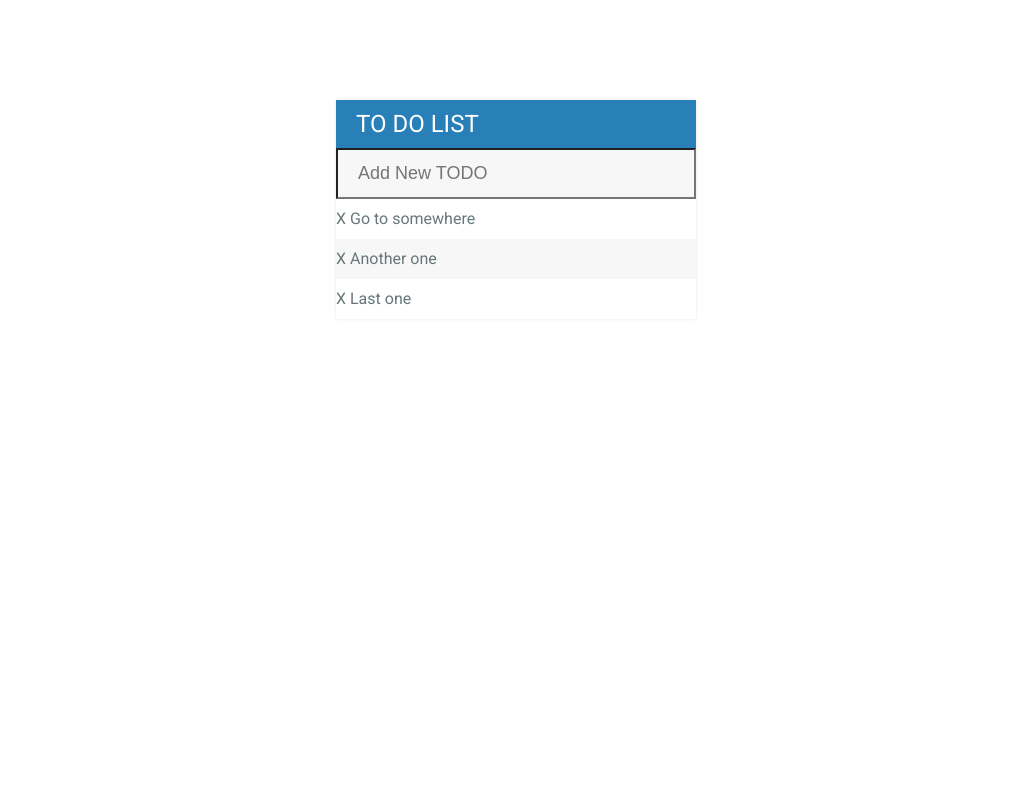
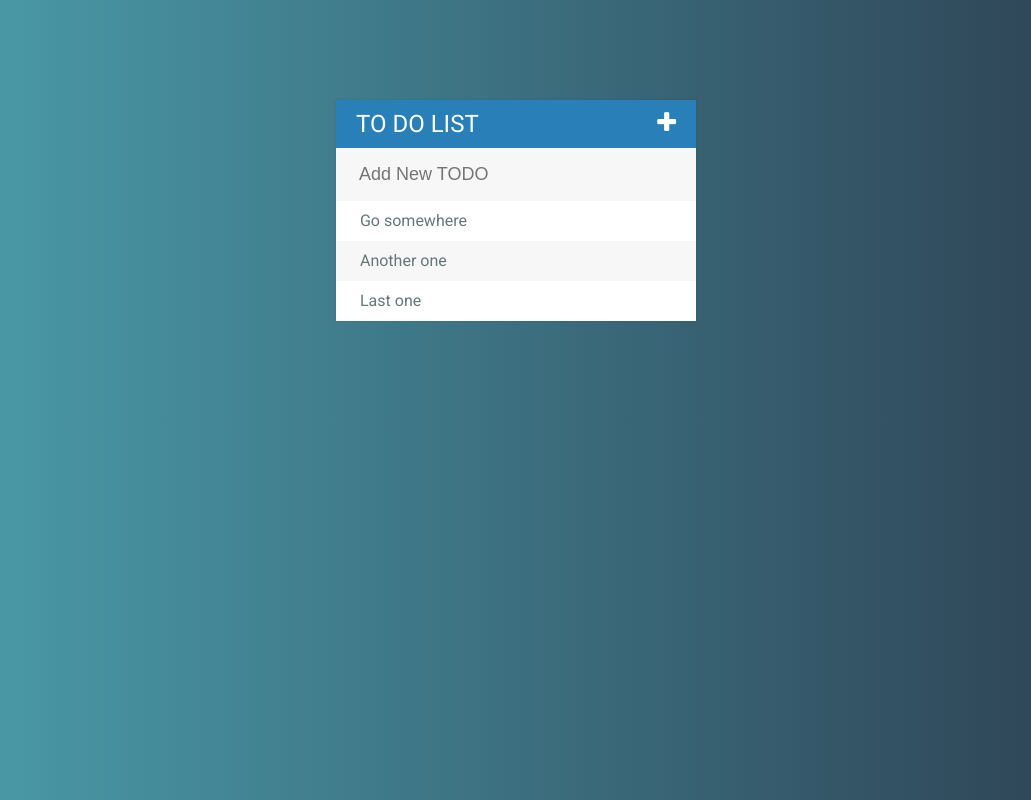
Before and after one commit to BhaveshNarain/TODO-List, a plain HTML site: page Todo/index.html in a window 1280 px wide. Shown: the whole page, without its empty margins (124-1155 px from the left). Drawn offline with Linux system fonts and the light colour scheme.

Commit message:
Added font-awesome and animation

```diff
--- a/Todo/assets/CSS/todos.css
+++ b/Todo/assets/CSS/todos.css
@@ -6,6 +6,10 @@ h1 {
 	text-transform: uppercase;
 	font-size: 24px;
 	font-weight: normal;
+}
+
+.fa-plus {
+	float: right;
 }
 
 #container {
@@ -37,13 +41,21 @@ li:nth-child(2n){
 	background: #f7f7f7;
 }
 
-input {
-	font-size: 18px;
-	background: #f7f7f7;
-	width: 100%;
-	padding: 13px 13px 13px 20px;
-	box-sizing: border-box;
-	color: #2980b9;
+span{
+	background: #e74c3c;
+	height: 40px;
+	margin-right: 20px;
+	text-align: center;
+	color: white;
+	width: 0;
+	display: inline-block;
+	transition: 0.2s linear;
+	opacity: 0;
+}
+
+li:hover span {
+	width: 40px;
+	opacity: 1.0;
 }
 
 input:focus {
@@ -52,7 +64,19 @@ input:focus {
 	outline: none;
 }
 
+input {
+	font-size: 18px;
+	background: #f7f7f7;
+	width: 100%;
+	padding: 13px 13px 13px 20px;
+	box-sizing: border-box;
+	color: #2980b9;
+	border: 3px solid rgba(0, 0, 0, 0);
+}
 
 body {
+	background: #2C3E50;  /* fallback for old browsers */
+	background: -webkit-linear-gradient(to right, #4CA1AF, #2C3E50);  /* Chrome 10-25, Safari 5.1-6 */
+	background: linear-gradient(to right, #4CA1AF, #2C3E50); /* W3C, IE 10+/ Edge, Firefox 16+, Chrome 26+, Opera 12+, Safari 7+ */
 	font-family: 'Roboto', sans-serif;
 }
--- a/Todo/assets/JS/todos.js
+++ b/Todo/assets/JS/todos.js
@@ -2,7 +2,7 @@ $("ul").on("click","li",function(){
 	$(this).toggleClass("completed");
 });
 
-$("span").click (function(event){
+$("ul").on("click","span",function(event){
 	$(this).parent().fadeOut(500, function(){
 		$(this).remove();
 	})
@@ -14,6 +14,10 @@ $("input[type='text']").keypress(function(event){
 		var todoText = $(this).val();
 		$(this).val("");
 
-		$("ul").append("<li><span>X "+todoText+" </span></li>");
+		$("ul").append("<li><span><i class='fa fa-trash'></i></span> "+todoText+" </li>");
 	}
 });
+
+$(".fa-plus").click(function(){
+	$("input[type='text']").fadeToggle();
+});
--- a/Todo/index.html
+++ b/Todo/index.html
@@ -5,17 +5,18 @@
 	<script type="text/javascript" src="assets/JS/lib/jquery.min.js"></script>
 	<link rel="stylesheet" type="text/css" href="assets/CSS/todos.css">
 	<link href="https://fonts.googleapis.com/css?family=Roboto&display=swap" rel="stylesheet">
+	<link rel="stylesheet" type="text/css" href="https://stackpath.bootstrapcdn.com/font-awesome/4.7.0/css/font-awesome.min.css">
 </head>
 <body>
 
 <div id="container">
-	<h1>To do list</h1>
+	<h1>To do list <i class="fa fa-plus"></i></h1>
 	<input type="text" placeholder="Add New TODO">
 
 	<ul>
-		<li><span>X</span> Go to somewhere</li>
-		<li><span>X</span> Another one</li>
-		<li><span>X</span> Last one</li>
+		<li><span><i class="fa fa-trash"></i></span> Go somewhere</li>
+		<li><span><i class="fa fa-trash"></i></span> Another one</li>
+		<li><span><i class="fa fa-trash"></i></span> Last one</li>
 	</ul>
 </div>
 
```
